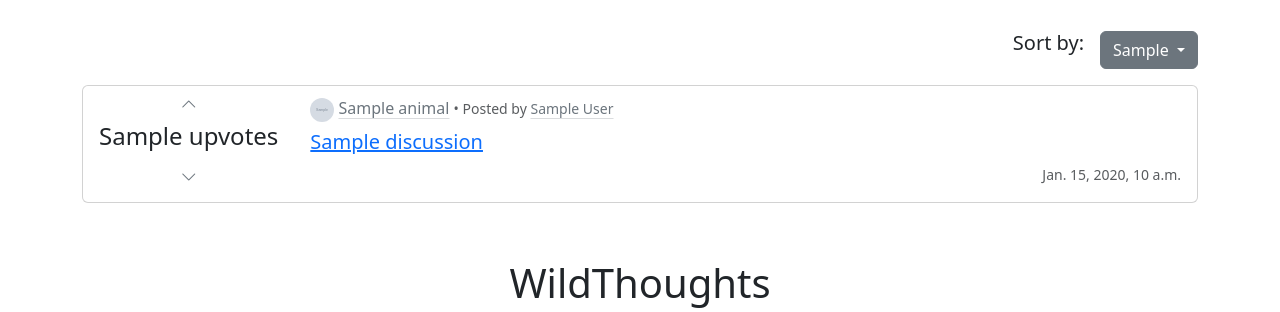
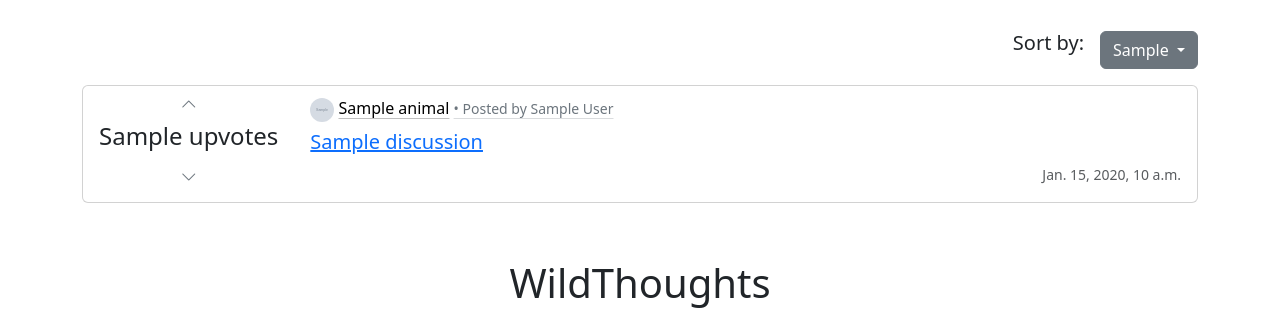
Before and after one commit to OHGUAccount/AnimalsOfAllTime, a Django app: template templates/wildthoughts/animal/animal.html in a window 1280 px wide. Shown: the part 750-1062 px from the top of the page. Run offline with Django 3.2, Linux system fonts and the light colour scheme; the template is opened without the code that fills it: most values are stand-ins (such as "Sample title", 1, 10 or a date in 2020); grey boxes marked "Sample" are stand-in pictures; parts of the project's set-up code (start-up, migrations or seed data) failed here and were passed over.

Commit message:
refactor: discussion widget

```diff
--- a/templates/wildthoughts/widget/discussion_widget.html
+++ b/templates/wildthoughts/widget/discussion_widget.html
@@ -17,9 +17,9 @@
                 {% else %}
                 <h6 class="card-subtitle mb-2 text-muted"><img src="{% static 'images/defaultprofile.jpg' %}" class="rounded-circle avatar-sm" width="24" height="24">
                 {% endif %}
-                <a class="link-secondary link-offset-2 link-underline-opacity-25 link-underline-opacity-100-hover" href="{% url 'wildthoughts:animal' discussion.animal.slug %}">{{ discussion.animal.name }}</a>
-                <small>• Posted by
-                <a class="link-secondary link-offset-2 link-underline-opacity-25 link-underline-opacity-100-hover" href="{% url 'wildthoughts:profile' discussion.author %}">{{ discussion.author }}</a></h6>
+                <a class="link-body-emphasis link-offset-2 link-underline-opacity-25 link-underline-opacity-75-hover" href="{% url 'wildthoughts:animal' discussion.animal.slug %}">{{ discussion.animal.name }}</a>
+                <small>
+                <a class="link-secondary link-offset-2 link-underline-opacity-25 link-underline-opacity-100-hover" href="{% url 'wildthoughts:profile' discussion.author %}">• Posted by {{ discussion.author }}</a></h6>
                 </small>
             </h6>
             <h5 class="card-title"><a href="{% url 'wildthoughts:animal' discussion.animal.slug %}">{{ discussion.title }}</a></h5>
--- a/wildthoughts/admin.py
+++ b/wildthoughts/admin.py
@@ -1,9 +1,10 @@
 from django.contrib import admin
-from wildthoughts.models import Animal, Discussion, UserList, UserProfile
+from wildthoughts.models import Animal, Comment, Discussion, UserList, UserProfile
 
 
 # Register your models here.
 admin.site.register(Animal)
+admin.site.register(Comment)
 admin.site.register(Discussion)
 admin.site.register(UserList)
 admin.site.register(UserProfile)
--- a/wildthoughts/views.py
+++ b/wildthoughts/views.py
@@ -127,7 +127,8 @@ class SearchView(View):
         searched = request.POST['searched']
         category = request.POST['category']
 
-        if not searched:
+        if not searched.strip():
+            searched = ''
             results = None
         elif category == 'Animals':
             results = Animal.objects.filter(name__contains=searched)
```
